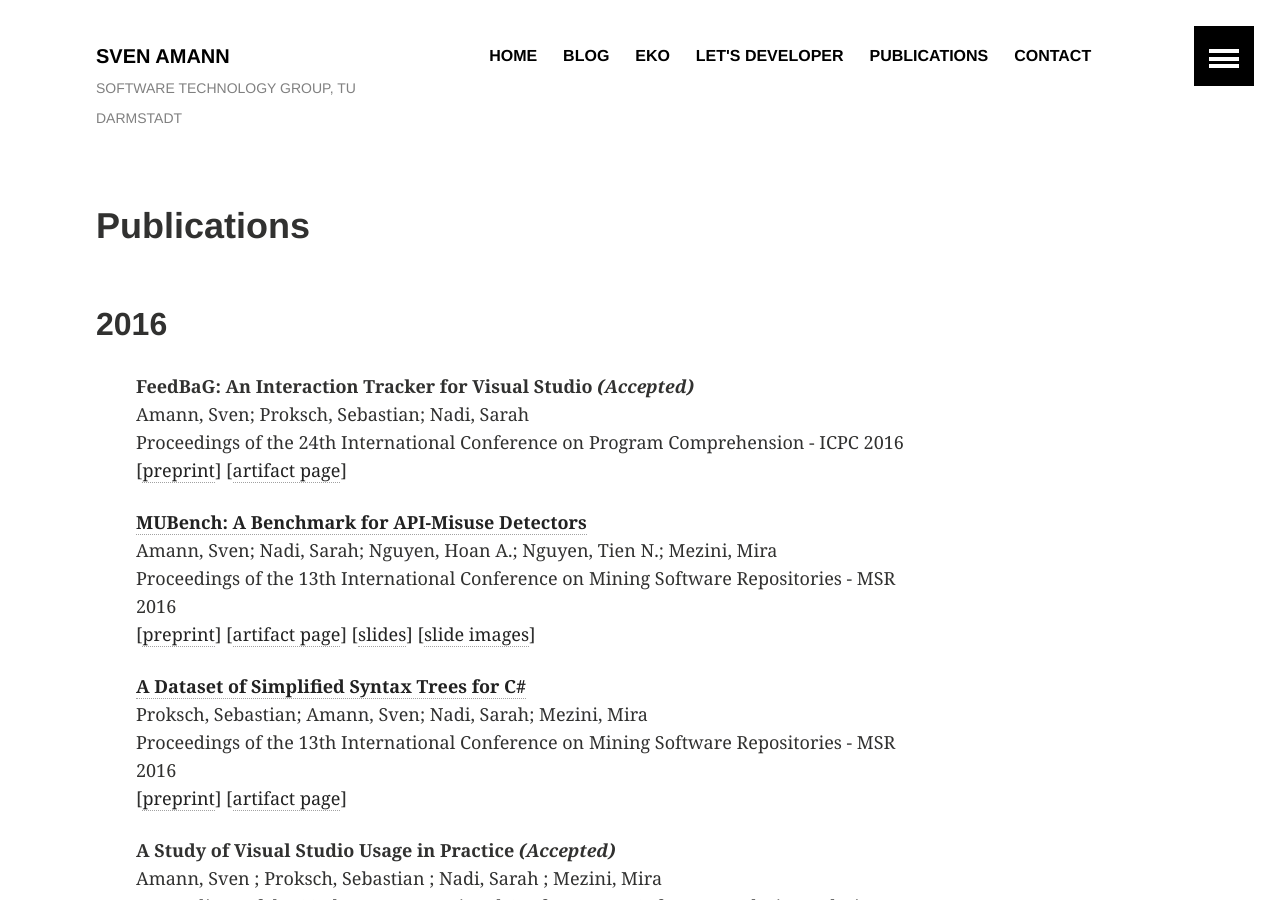
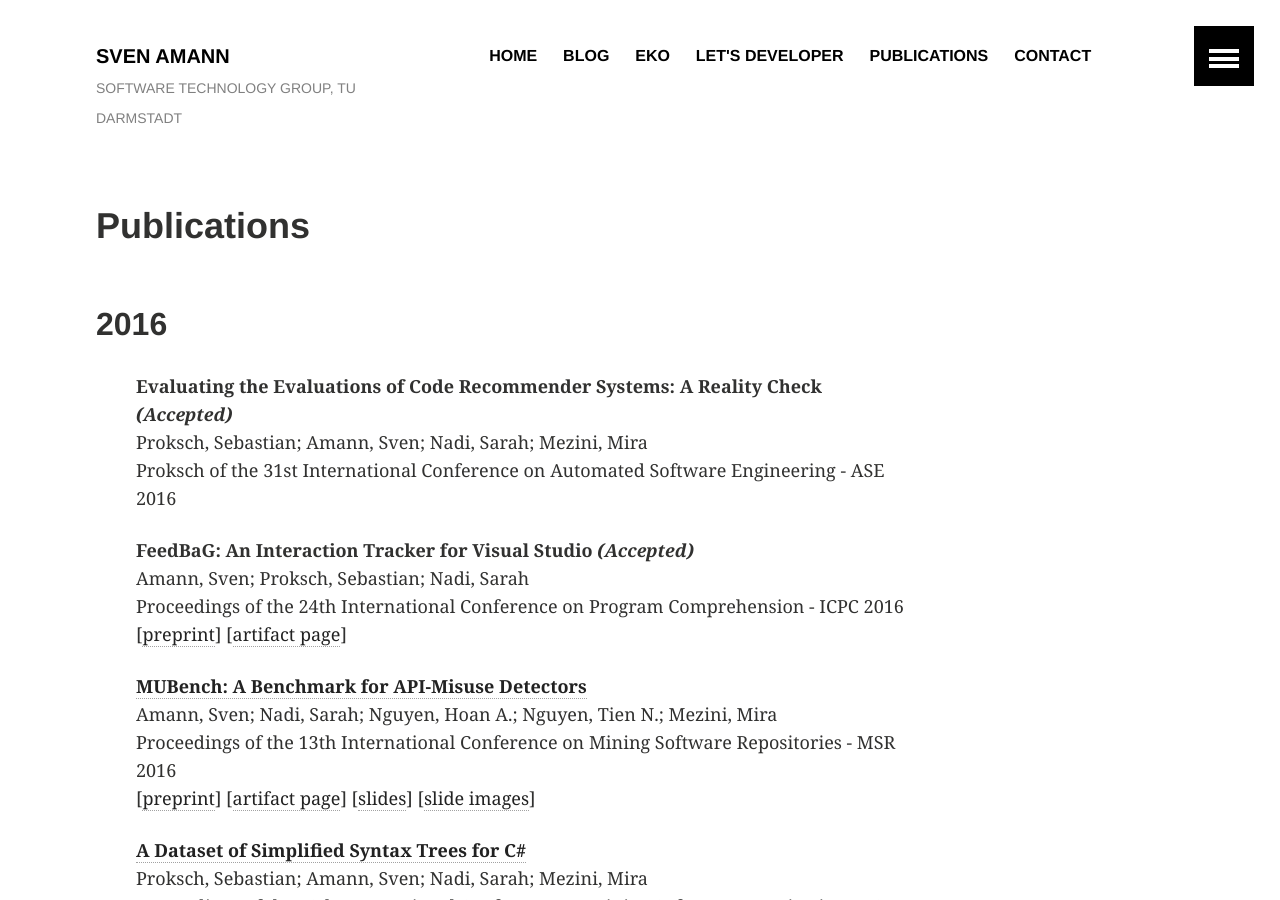
Before and after one commit to salsolatragus/sven-amann.de, a Jekyll site: the page built from publications/index.md, in a window 1280 px wide and 900 px high. Built offline with Jekyll 4.4.1, drawn with Linux system fonts in a browser that asks for light colours.

Commit message:
Add ASE publication.

```diff
--- a/_data/publications.yml
+++ b/_data/publications.yml
@@ -1,3 +1,9 @@
+- key: PANM16.2
+  title: "Evaluating the Evaluations of Code Recommender Systems: A Reality Check"
+  authors: "Proksch, Sebastian; Amann, Sven; Nadi, Sarah; Mezini, Mira"
+  published_in: "Proksch of the 31st International Conference on Automated Software Engineering - ASE 2016"
+  year: 2016
+
 - key: APN16
   title: "FeedBaG: An Interaction Tracker for Visual Studio"
   authors: "Amann, Sven; Proksch, Sebastian; Nadi, Sarah"
```
